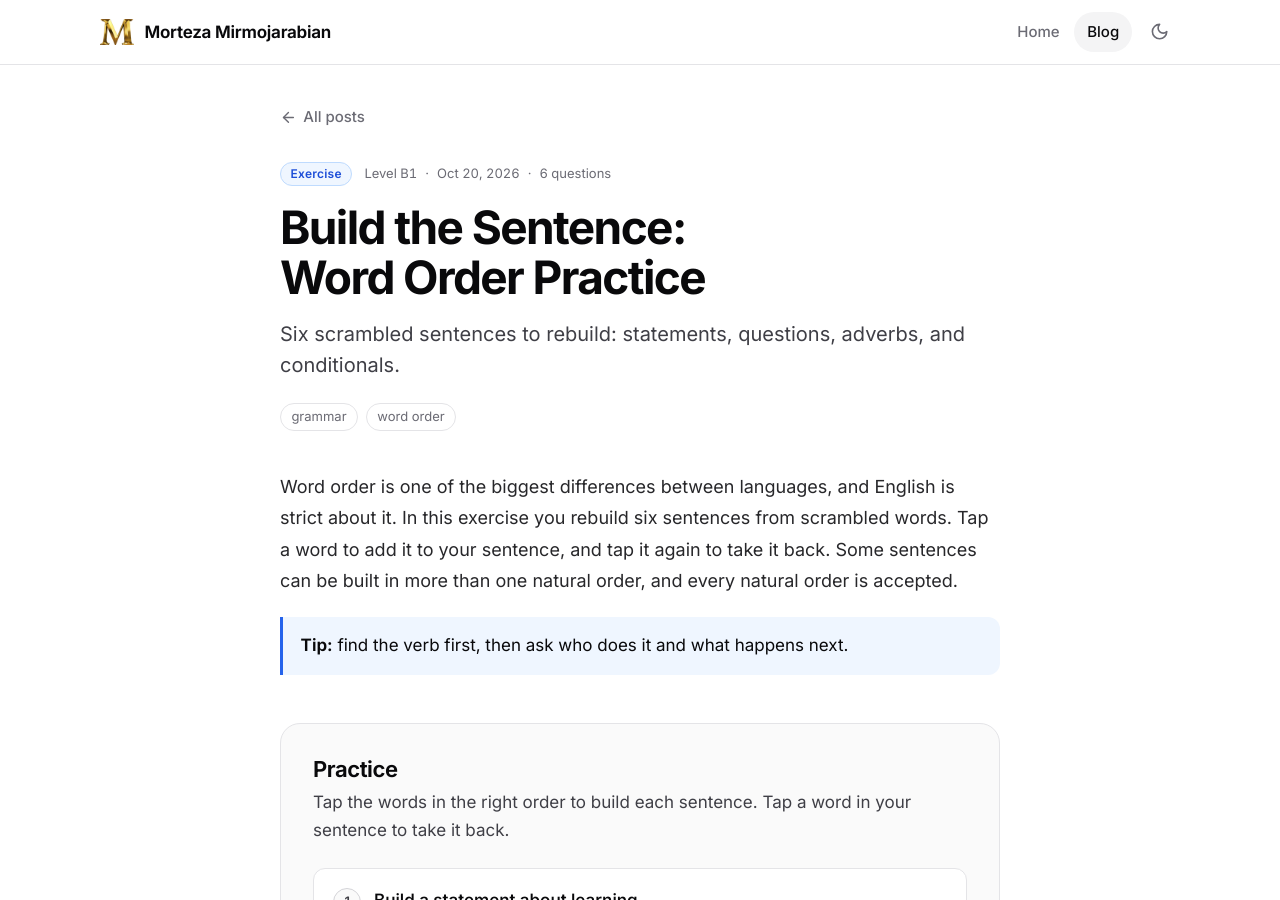
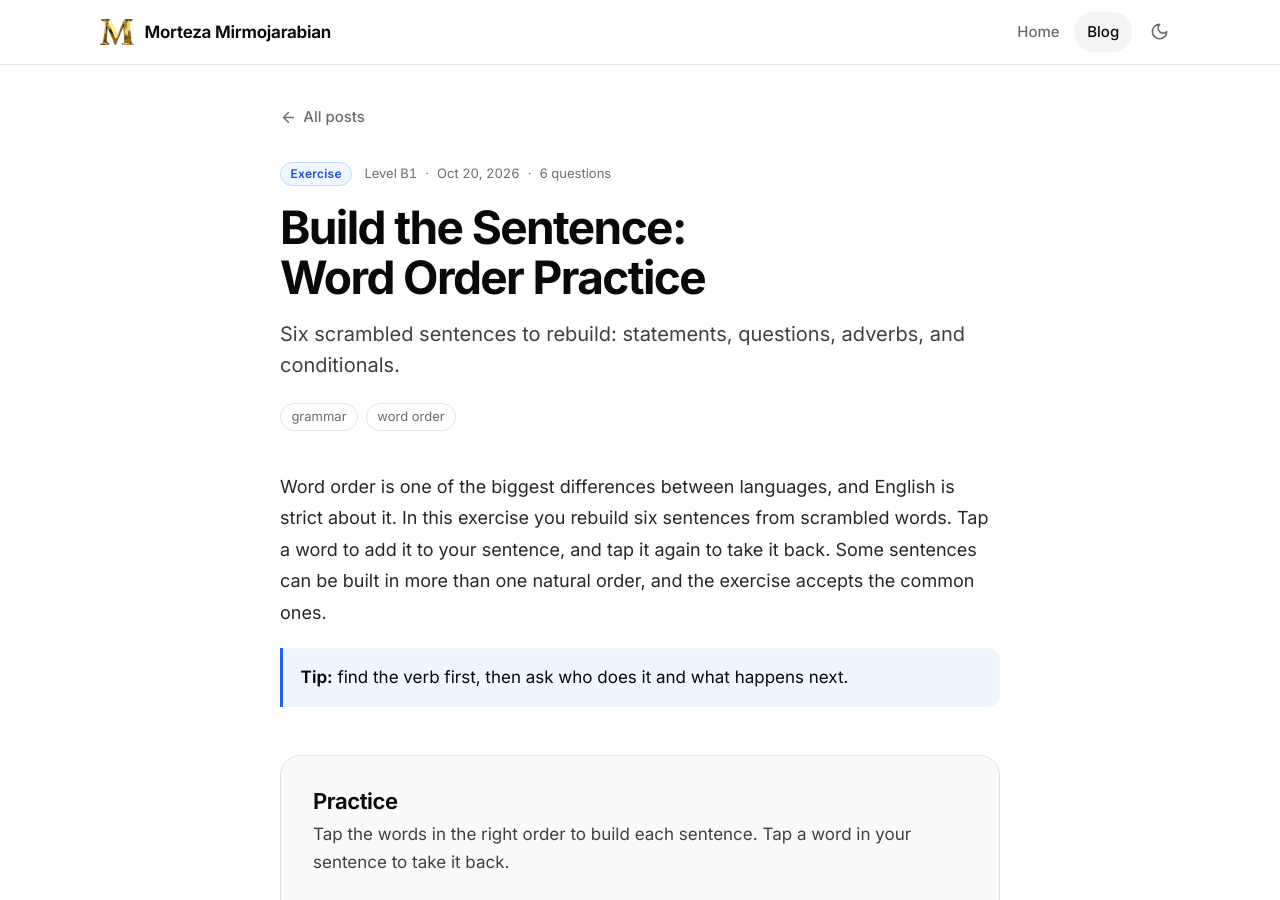
Before and after one commit to MortezaMirmojarabian/MortezaMirmojarabian.github.io, a Jekyll site: the page built from _posts/2026-10-20-build-the-sentence.md, in a window 1280 px wide and 900 px high. Built offline with Jekyll 4.4.1, drawn with Linux system fonts in a browser that asks for light colours.

Commit message:
Add files via upload

```diff
--- a/_posts/2026-10-20-build-the-sentence.md
+++ b/_posts/2026-10-20-build-the-sentence.md
@@ -36,7 +36,7 @@ exercise:
         - "We will stay at home if it rains."
       explain: "First conditional: *if* + simple present, then *will* + base form. When the *if* clause comes first, a comma follows it."
 ---
-Word order is one of the biggest differences between languages, and English is strict about it. In this exercise you rebuild six sentences from scrambled words. Tap a word to add it to your sentence, and tap it again to take it back. Some sentences can be built in more than one natural order, and every natural order is accepted.
+Word order is one of the biggest differences between languages, and English is strict about it. In this exercise you rebuild six sentences from scrambled words. Tap a word to add it to your sentence, and tap it again to take it back. Some sentences can be built in more than one natural order, and the exercise accepts the common ones.
 
 **Tip:** find the verb first, then ask who does it and what happens next.
 {: .note}
```
Also changed, not shown: _posts/2026-10-27-present-perfect-fill-in-the-blanks.md (+1 -1 lines), README.md.
